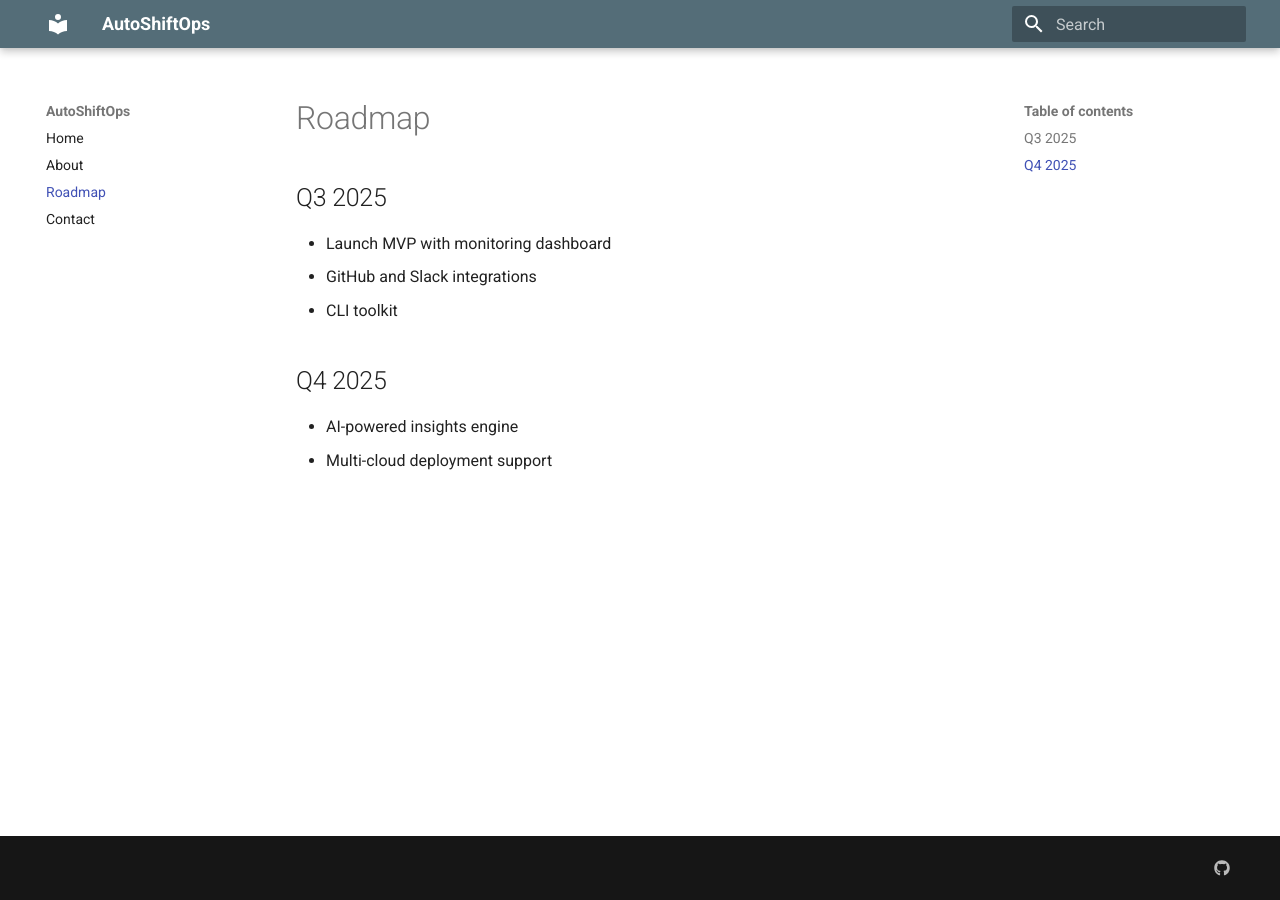
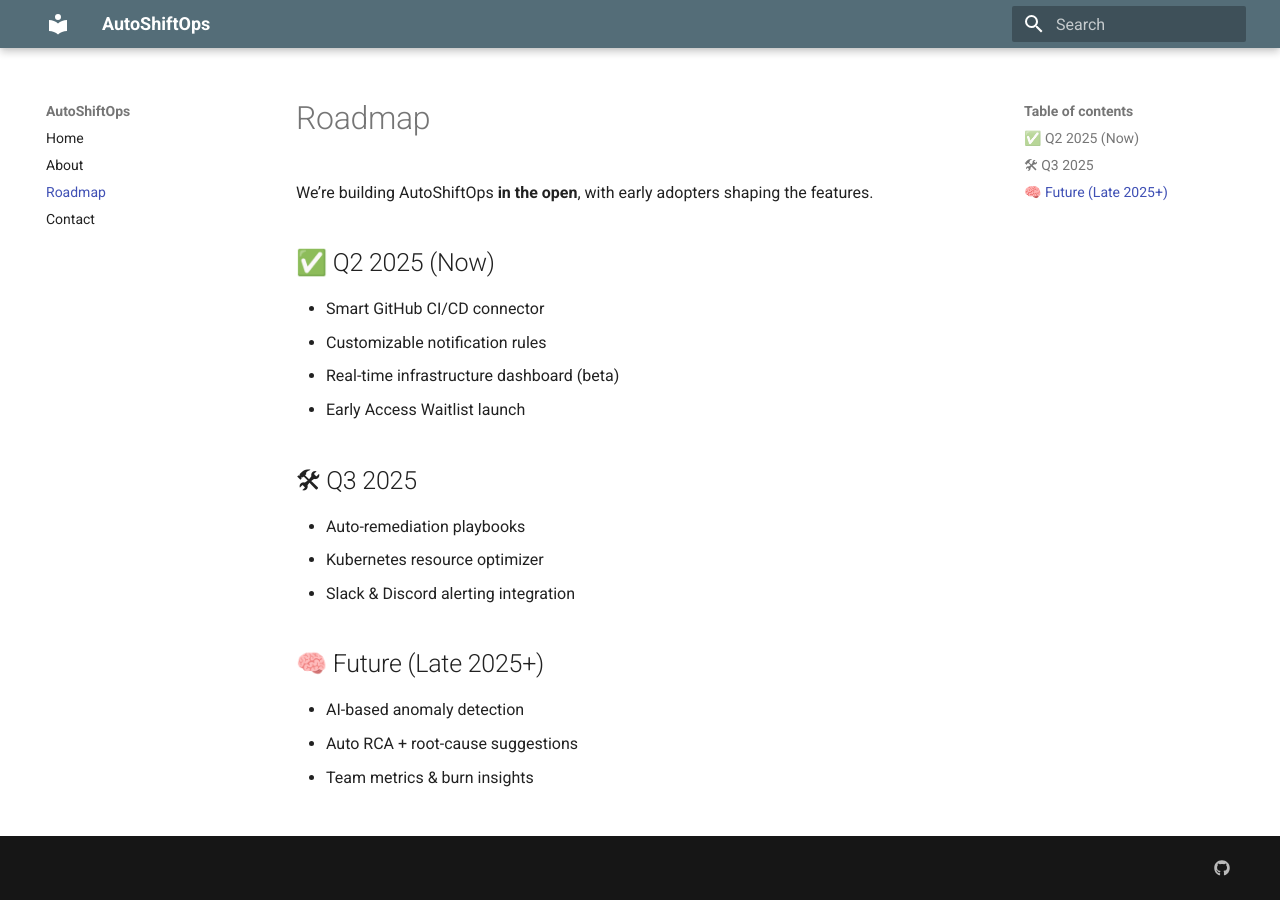
Before and after one commit to AutoShiftOps/autoshiftops.github.io, an MkDocs documentation site: the page built from docs/roadmap.md, in a window 1280 px wide. Built offline with MkDocs 1.6.1 and Material for MkDocs 9.7.7, drawn with Linux system fonts in a browser that asks for light colours.

```diff
--- a/docs/roadmap.md
+++ b/docs/roadmap.md
@@ -1,10 +1,19 @@
 # Roadmap
 
-## Q3 2025
-- Launch MVP with monitoring dashboard
-- GitHub and Slack integrations
-- CLI toolkit
+We’re building AutoShiftOps **in the open**, with early adopters shaping the features.
 
-## Q4 2025
-- AI-powered insights engine
-- Multi-cloud deployment support
+## ✅ Q2 2025 (Now)
+- Smart GitHub CI/CD connector
+- Customizable notification rules
+- Real-time infrastructure dashboard (beta)
+- Early Access Waitlist launch
+
+## 🛠 Q3 2025
+- Auto-remediation playbooks
+- Kubernetes resource optimizer
+- Slack & Discord alerting integration
+
+## 🧠 Future (Late 2025+)
+- AI-based anomaly detection
+- Auto RCA + root-cause suggestions
+- Team metrics & burn insights
```
Also changed, not shown: docs/about.md (+13 -1 lines), docs/contact.md (+8 -5 lines).
